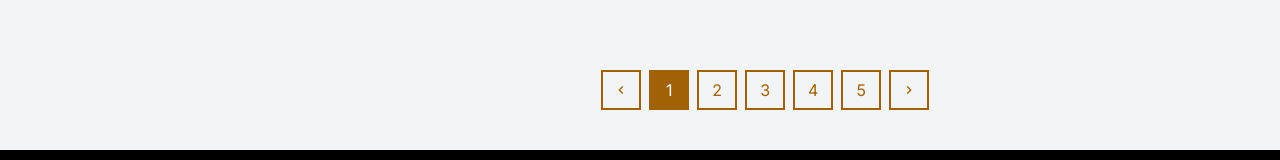
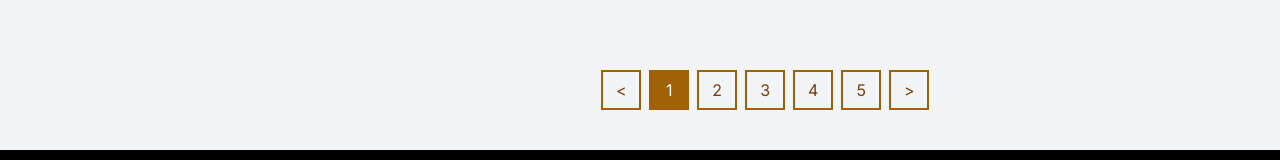
Before and after one commit to chrdesmond/smoking-barrel, a Next.js app: page /products in a window 1280 px wide. Shown: the part 1581-1741 px from the top of the page. Built offline with nearby package versions, Linux system fonts and the light colour scheme.

Commit message:
smoking-barrel-5

```diff
--- a/src/app/about/page.jsx
+++ b/src/app/about/page.jsx
@@ -23,7 +23,7 @@ export default function About(){
 
     return(
         <>
-            <div className="bg-[url('https://lh3.googleusercontent.com/p/AF1QipPiWJeZ7PMJkBKxB3BoEZjJAv1f62HYnYoN7ae-=s1360-w1360-h1020')] w-full h-[370px] bg-no-repeat bg-center bg-cover flex items-center justify-center">
+            <div className="bg-[url('https://lh3.googleusercontent.com/p/AF1QipPiWJeZ7PMJkBKxB3BoEZjJAv1f62HYnYoN7ae-=s1360-w1360-h1020')] w-full lg:h-[370px] h-[130px] sm bg-no-repeat bg-center bg-cover flex items-center justify-center">
                 <div className="flex flex-row gap-4 p-10 lg:p-40 justify-center">
                     <h3 className="text-white font-bold text-4xl">
                         ABOUT US
--- a/src/app/homepage/page.jsx
+++ b/src/app/homepage/page.jsx
@@ -29,7 +29,6 @@ export default function HomePage(){
                     width={1695}
                     height={1000}
                     alt="banner"
-                    objectFit="cover"
                 />
             </section>
 
--- a/src/app/products/page.jsx
+++ b/src/app/products/page.jsx
@@ -5,7 +5,7 @@ export default function Product() {
   return (
     <>
       {/* Bagian Header Produk */}
-      <div className="bg-[url('https://www.smokingbarrels.coffee/storage/2018/11/15/15422641894691.JPG')] w-full h-[370px] bg-no-repeat bg-center bg-cover flex items-center justify-center">
+      <div className="bg-[url('https://www.smokingbarrels.coffee/storage/2018/11/15/15422641894691.JPG')] w-full lg:h-[370px] h-[130px] bg-no-repeat bg-center bg-cover flex items-center justify-center">
         <h3 className="text-white font-bold text-4xl">PRODUCTS</h3>
       </div>
 
@@ -47,7 +47,7 @@ export default function Product() {
           {/* Bagian Sortir Produk */}
           <div className="flex flex-col lg:flex-row items-center justify-between py-4">
             <div>Showing 9/41 products</div>
-            <button className="flex items-center px-5 py-2 border-2 border-yellow-700 text-yellow-700 font-bold bg-transparent hover:bg-yellow-700 hover:text-white">
+            <button className="flex items-center px-5 py-2 border-2 border-yellow-700 text-yellow-900 font-bold bg-transparent hover:bg-yellow-700 hover:text-white">
               SORT BY NEWEST
               <MdArrowDropDown className="ml-2" />
             </button>
@@ -194,26 +194,26 @@ export default function Product() {
           {/* Bagian Navigasi Halaman */}
           <div className="flex justify-center items-center py-10">
             <div className="flex gap-2">
-              <button className="w-10 h-10 flex items-center justify-center border-2 border-yellow-700 text-yellow-700 bg-transparent hover:bg-yellow-700 hover:text-white">
-                <MdOutlineKeyboardArrowLeft />
+              <button className="w-10 h-10 flex items-center justify-center border-2 border-yellow-700 text-yellow-900 bg-transparent hover:bg-yellow-700 hover:text-white">
+                &lt;
               </button>
               <button className="w-10 h-10 flex items-center justify-center border-2 border-yellow-700 text-white bg-yellow-700 hover:bg-yellow-700 hover:text-white">
                 1
               </button>
-              <button className="w-10 h-10 flex items-center justify-center border-2 border-yellow-700 text-yellow-700 bg-transparent hover:bg-yellow-700 hover:text-white">
+              <button className="w-10 h-10 flex items-center justify-center border-2 border-yellow-700 text-yellow-900 bg-transparent hover:bg-yellow-700 hover:text-white">
                 2
               </button>
-              <button className="w-10 h-10 flex items-center justify-center border-2 border-yellow-700 text-yellow-700 bg-transparent hover:bg-yellow-700 hover:text-white">
+              <button className="w-10 h-10 flex items-center justify-center border-2 border-yellow-700 text-yellow-900 bg-transparent hover:bg-yellow-700 hover:text-white">
                 3
               </button>
-              <button className="w-10 h-10 flex items-center justify-center border-2 border-yellow-700 text-yellow-700 bg-transparent hover:bg-yellow-700 hover:text-white">
+              <button className="w-10 h-10 flex items-center justify-center border-2 border-yellow-700 text-yellow-900 bg-transparent hover:bg-yellow-700 hover:text-white">
                 4
               </button>
-              <button className="w-10 h-10 flex items-center justify-center border-2 border-yellow-700 text-yellow-700 bg-transparent hover:bg-yellow-700 hover:text-white">
+              <button className="w-10 h-10 flex items-center justify-center border-2 border-yellow-700 text-yellow-900 bg-transparent hover:bg-yellow-700 hover:text-white">
                 5
               </button>
-              <button className="w-10 h-10 flex items-center justify-center border-2 border-yellow-700 text-yellow-700 bg-transparent hover:bg-yellow-700 hover:text-white">
-                <MdKeyboardArrowRight />
+              <button className="w-10 h-10 flex items-center justify-center border-2 border-yellow-700 text-yellow-900 bg-transparent hover:bg-yellow-700 hover:text-white">
+                &gt;
               </button>
             </div>
           </div>
--- a/src/app/teams/page.jsx
+++ b/src/app/teams/page.jsx
@@ -22,7 +22,7 @@ export default function Teams() {
 
     return (
         <>
-            <div className="bg-[url('https://www.gordi.id/cdn/shop/articles/img_flavorperception_2048x.jpg?v=15537443540')] w-full h-[370px] bg-no-repeat bg-center bg-cover">
+            <div className="bg-[url('https://www.gordi.id/cdn/shop/articles/img_flavorperception_2048x.jpg?v=15537443540')] w-full lg:h-[370px] h-[130px] bg-no-repeat bg-center bg-cover">
                 <div className="flex flex-row gap-4 p-10 lg:p-40 justify-center">
                     <h3 className="text-white font-bold text-4xl">
                         TEAM
```
